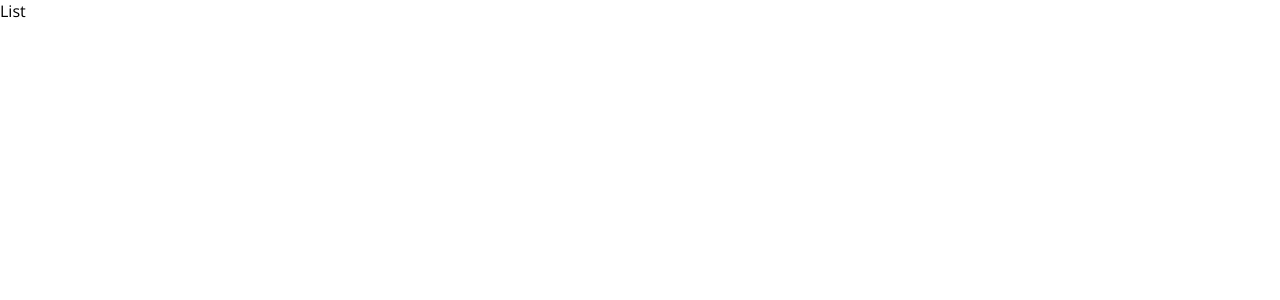
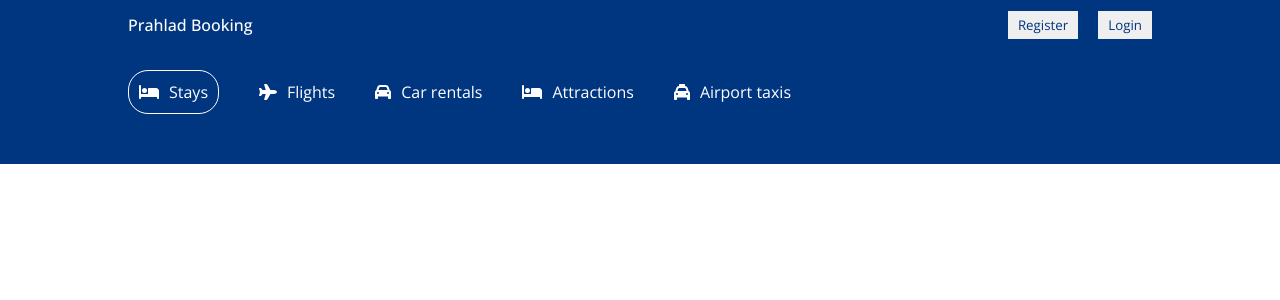
Before and after one commit to prahladtimalsina/React-Booking-Reservation-App, a React (Create React App) app: page /hotels in a window 1280 px wide. Shown: the top 300 px of the page. Built offline with nearby package versions, Linux system fonts and the light colour scheme.

Commit message:
header finished

```diff
--- a/src/components/header/Header.jsx
+++ b/src/components/header/Header.jsx
@@ -15,7 +15,7 @@ import { DateRange } from "react-date-range";
 import "react-date-range/dist/styles.css";
 import "react-date-range/dist/theme/default.css";
 import { format } from "date-fns";
-const Header = () => {
+const Header = ({ type }) => {
   const [openDate, setOpenDate] = useState(false);
   const [date, setDate] = useState([
     {
@@ -42,7 +42,11 @@ const Header = () => {
 
   return (
     <div className="header">
-      <div className="headerContainer">
+      <div
+        className={
+          type === "list" ? "headerContainer listMode" : "headerContainer"
+        }
+      >
         <div className="headerList">
           <div className="headerListItem active">
             <FontAwesomeIcon icon={faBed} />
@@ -65,10 +69,15 @@ const Header = () => {
             <span>Airport taxis</span>
           </div>
         </div>
-        <h1 className="headerTitle">A lifetime of discounts ? It's Genius.</h1>
+        {type !== "list" && (
+          <>
+            {" "}
+            <h1 className="headerTitle">
+              A lifetime of discounts ? It's Genius.
+            </h1>
             <p className="headerDesc">
-          Get rewarded for your travels - unlock instant savings of 10% or more
-          with a free PrahladBooking Account!.
+              Get rewarded for your travels - unlock instant savings of 10% or
+              more with a free PrahladBooking Account!.
             </p>
             <button className="headerBtn">Sign in / Register</button>
             <div className="headerSearch">
@@ -121,7 +130,9 @@ const Header = () => {
                         >
                           -
                         </button>
-                    <span className="optionCounterNumber">{options.adult}</span>
+                        <span className="optionCounterNumber">
+                          {options.adult}
+                        </span>
                         <button
                           className="optionCounterButton"
                           onClick={() => handleOption("adult", "i")}
@@ -161,7 +172,9 @@ const Header = () => {
                         >
                           -
                         </button>
-                    <span className="optionCounterNumber">{options.room}</span>
+                        <span className="optionCounterNumber">
+                          {options.room}
+                        </span>
                         <button
                           className="optionCounterButton"
                           onClick={() => handleOption("room", "i")}
@@ -175,9 +188,11 @@ const Header = () => {
               </div>
 
               <div className="headerSearchItem">
-            <div className="headerBtn">Search</div>
+                <button className="headerBtn">Search</button>
               </div>
-        </div>
+            </div>{" "}
+          </>
+        )}
       </div>
     </div>
   );
--- a/src/components/header/header.css
+++ b/src/components/header/header.css
@@ -10,9 +10,14 @@
     max-width: 1024px;
     margin: 20px 0px 100px 0px;
 }
+.headerContainer.listMode{
+    margin: 20px 0px 0px 0px;
+
+}
 .headerList{
     display: flex;
     gap: 40px;
+    margin-bottom: 50px;
 }
 
 .headerListItem{
--- a/src/pages/list/List.jsx
+++ b/src/pages/list/List.jsx
@@ -1,9 +1,12 @@
 import React from 'react'
-
+import Header from "../../components/header/Header";
+import Navbar from "../../components/navbar/Navbar";
 const List = () => {
   return (
-    <div>List</div>
-  )
-}
+    <div>
+      <Navbar /> <Header type="list" />
+    </div>
+  );
+};
 
 export default List
```
Lines whose indentation alone changed are shown as unchanged.
